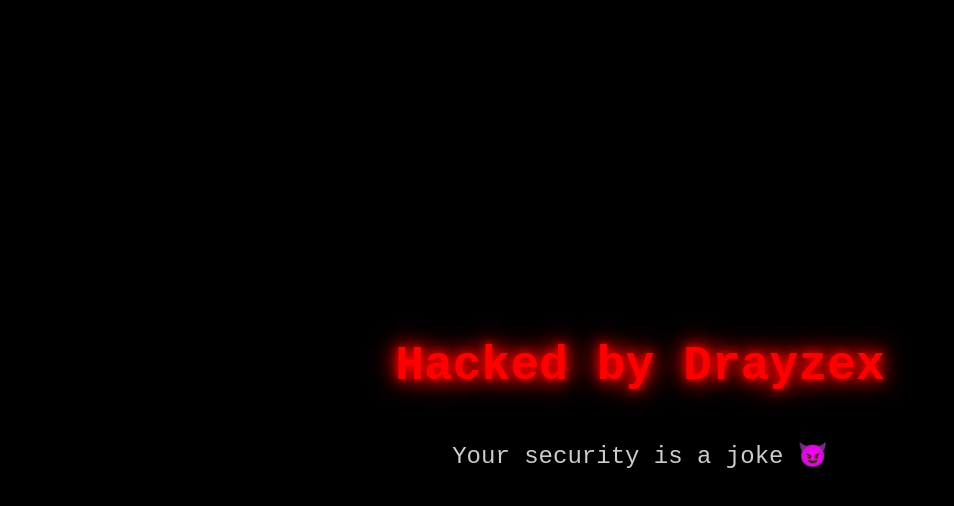
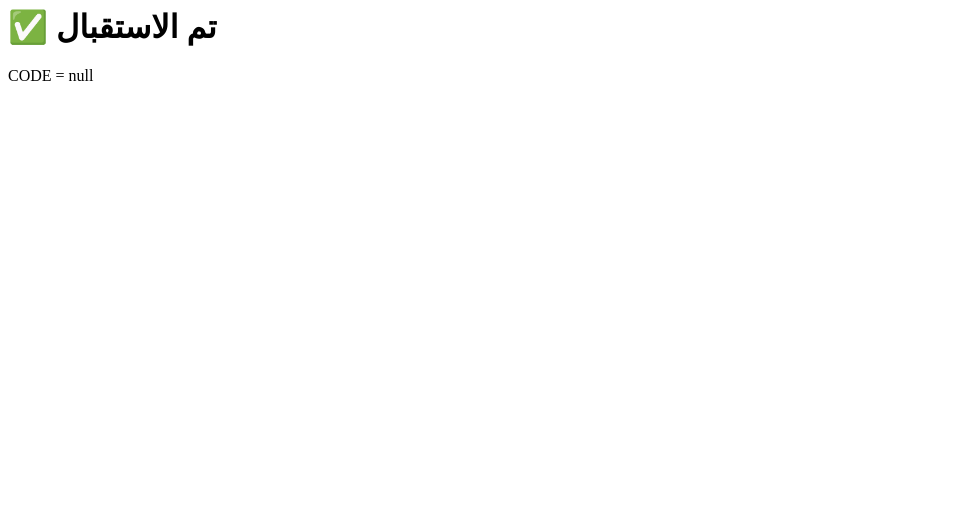
Before and after one commit to ahmddd1/drayzex, a plain HTML site: page index.html in a window 1280 px wide. Shown: the whole page, without its empty margins (0-954 px from the left). Drawn offline with Linux system fonts and the light colour scheme.

Commit message:
Update index.html

```diff
--- a/index.html
+++ b/index.html
@@ -1,49 +1,8 @@
-<!DOCTYPE html>
-<html lang="en">
-<head>
-  <meta charset="UTF-8" />
-  <meta name="viewport" content="width=device-width, initial-scale=1.0"/>
-  <title>Hacked by Drayzex</title>
-  <style>
-    body {
-      margin: 0;
-      background-color: #000;
-      color: #f00;
-      font-family: 'Courier New', Courier, monospace;
-      display: flex;
-      flex-direction: column;
-      justify-content: center;
-      align-items: center;
-      height: 100vh;
-      text-align: center;
-      animation: fadeIn 2s ease-in-out;
-    }
-
-    h1 {
-      font-size: 3em;
-      margin-bottom: 0.5em;
-    }
-
-    p {
-      font-size: 1.5em;
-      color: #ccc;
-    }
-
-    .glow {
-      text-shadow: 0 0 10px #f00, 0 0 20px #f00, 0 0 30px #f00;
-    }
-
-    @keyframes fadeIn {
-      from { opacity: 0; }
-      to { opacity: 1; }
-    }
-  </style>
+<!-- https://drayzex.vercel.app/oauth.html -->
+<html>
+  <h1>✅ تم الاستقبال</h1>
   <script>
-    alert("Open Redirect!");
+    const url = new URLSearchParams(location.search);
+    document.write("CODE = " + url.get("code"));
   </script>
-</head>
-<body>
-  <h1 class="glow">Hacked by Drayzex</h1>
-  <p>Your security is a joke 😈</p>
-</body>
 </html>
```
